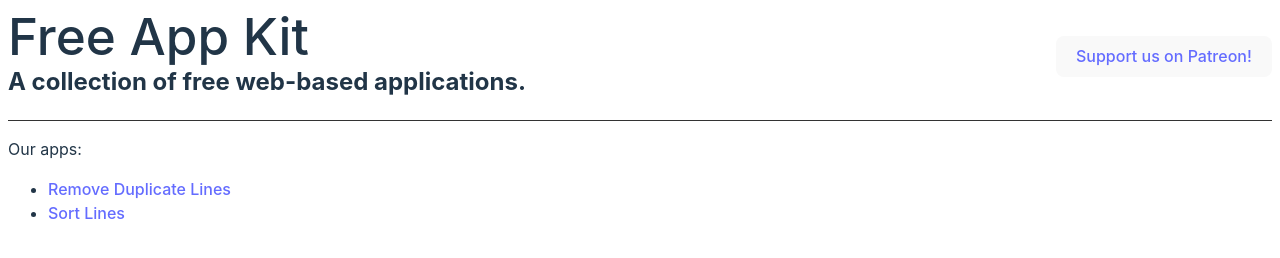
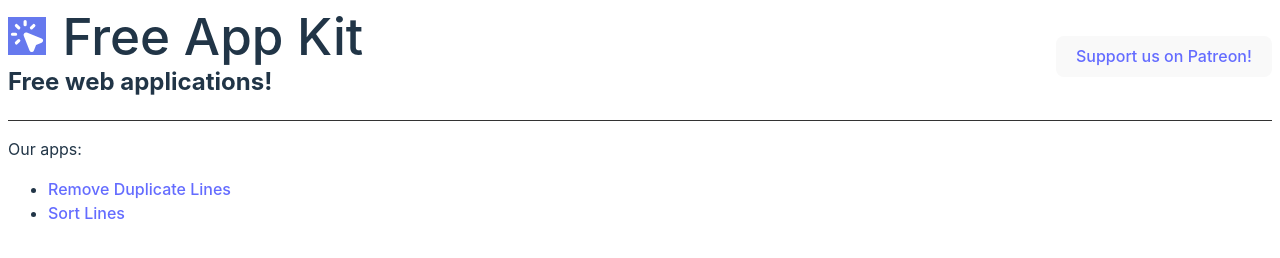
Before and after one commit to ColeDeanShepherd/freeappkit.com, a website built with Vite: page index.html in a window 1280 px wide. Built offline with nearby package versions, Linux system fonts and the light colour scheme.

Commit message:
Minor UI improvements.

```diff
--- a/src/main.ts
+++ b/src/main.ts
@@ -1,4 +1,4 @@
-import { text, h1, h2, h3, h4, div, p, ul, li, a, textArea, button } from './ui-core';
+import { text, h1, h2, h3, h4, div, p, ul, li, a, textArea, button, img } from './ui-core';
 import { Route } from './router';
 import { removeDuplicateLinesRoute, removeDuplicateLinesRoute2 } from './remove-duplicate-lines';
 import { sortLinesRoute } from './sort-lines';
@@ -12,10 +12,13 @@ appElem.append(
     div({ class: 'header' }, [
       div([
         h1({ class: 'logo' }, [
-          a({ href: '/' }, [text('Free App Kit')])
+          a({ href: '/' }, [
+            img({ src: 'favicon.svg', alt: 'Free App Kit' }),
+            text('Free App Kit')
+          ])
         ]),
         h2({ class: 'tag-line' }, [
-          text('A collection of free web-based applications.')
+          text('Free web applications!')
         ])
       ]),
       div({ class: 'support-us-container' }, [
--- a/src/style.css
+++ b/src/style.css
@@ -50,6 +50,12 @@ h1 {
 .logo {
   margin-top: 0;
   margin-bottom: 0;
+}
+
+.logo img {
+  width: 2.4rem;
+  height: 2.4rem;
+  margin-right: 1rem;
 }
 
 .logo a {
--- a/src/ui-core.ts
+++ b/src/ui-core.ts
@@ -4,19 +4,6 @@ interface NodeProps {
   style?: string;
   onClick?: () => void;
   type?: string;
-}
-
-interface ANodeProps extends NodeProps {
-  href?: string;
-  target?: string;
-}
-
-interface TextAreaNodeProps extends NodeProps {
-  readonly?: boolean;
-}
-
-interface CheckboxProps extends NodeProps {
-  checked?: boolean;
 }
 
 export function elem<K extends keyof HTMLElementTagNameMap>(tagName: K, propsOrChildren?: NodeProps | Node[], children?: Node[]): HTMLElementTagNameMap[K] {
@@ -66,6 +53,12 @@ export const span = (propsOrChildren?: NodeProps | Node[], children?: Node[]) =>
 export const p = (propsOrChildren?: NodeProps | Node[], children?: Node[]) => elem('p', propsOrChildren, children);
 export const ul = (propsOrChildren?: NodeProps | Node[], children?: Node[]) => elem('ul', propsOrChildren, children);
 export const li = (propsOrChildren?: NodeProps | Node[], children?: Node[]) => elem('li', propsOrChildren, children);
+
+interface ANodeProps extends NodeProps {
+  href?: string;
+  target?: string;
+}
+
 export const a = (propsOrChildren?: ANodeProps | Node[], children?: Node[]) => {
   const _elem = elem('a', propsOrChildren, children);
 
@@ -83,6 +76,11 @@ export const a = (propsOrChildren?: ANodeProps | Node[], children?: Node[]) => {
 
   return _elem;
 }
+
+interface TextAreaNodeProps extends NodeProps {
+  readonly?: boolean;
+}
+
 export const textArea = (propsOrChildren?: TextAreaNodeProps | Node[], children?: Node[]) => {
   const _elem = elem('textarea', propsOrChildren, children);
 
@@ -98,6 +96,11 @@ export const textArea = (propsOrChildren?: TextAreaNodeProps | Node[], children?
 }
 export const button = (propsOrChildren?: NodeProps | Node[], children?: Node[]) => elem('button', propsOrChildren, children);
 export const i = (propsOrChildren?: NodeProps | Node[], children?: Node[]) => elem('i', propsOrChildren, children);
+
+interface CheckboxProps extends NodeProps {
+  checked?: boolean;
+}
+
 export const checkbox = (propsOrChildren?: CheckboxProps | Node[], children?: Node[]) => {
   const _elem = elem('input', { ...propsOrChildren, type: 'checkbox' }, children);
 
@@ -112,3 +115,26 @@ export const checkbox = (propsOrChildren?: CheckboxProps | Node[], children?: No
   return _elem;
 }
 export const label = (propsOrChildren?: NodeProps | Node[], children?: Node[]) => elem('label', propsOrChildren, children);
+
+interface ImgProps extends NodeProps {
+  src?: string;
+  alt?: string;
+}
+
+export const img = (propsOrChildren?: ImgProps | Node[], children?: Node[]) => {
+  const _elem = elem('img', propsOrChildren, children);
+
+  if (!Array.isArray(propsOrChildren) && (propsOrChildren !== undefined)) {
+    const props = propsOrChildren
+
+    if (props.src) {
+      _elem.setAttribute('src', props.src);
+    }
+
+    if (props.alt) {
+      _elem.setAttribute('alt', props.alt);
+    }
+  }
+
+  return _elem;
+}
```
